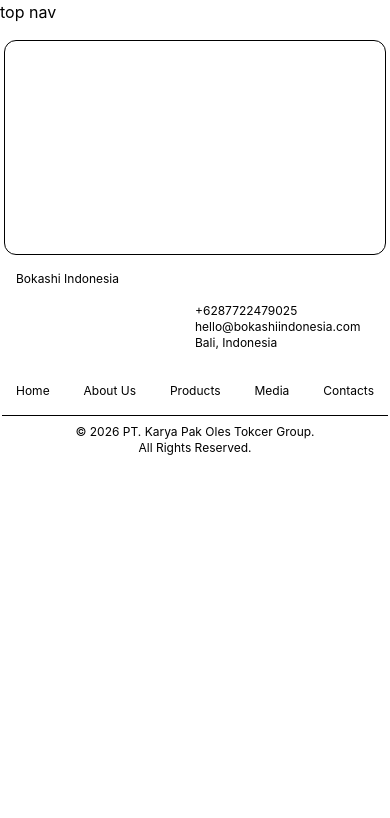
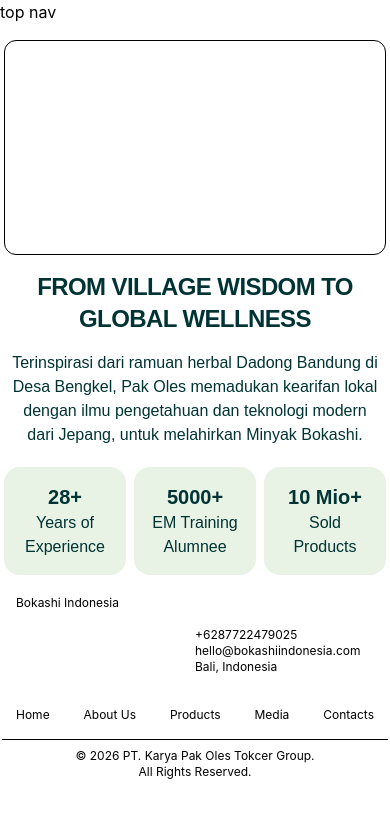
Before and after one commit to idambaliharyono/bokashi-landing-page, a SvelteKit app: page /about-us in a window 390 px wide. Shown: the top 818 px of the page. Built offline with nearby package versions, Linux system fonts and the light colour scheme.

Commit message:
creating some components

```diff
--- /dev/null
+++ b/src/lib/components/CenterText.svelte
@@ -0,0 +1,30 @@
+<!-- Hero.svelte -->
+<script>
+	let {
+		heading = 'this is heading',
+		body = [],
+		headingSizeMobile = '2xl',
+		headingSizeDesktop = '2xl'
+	} = $props();
+
+	const hadingClass = `text-${headingSizeMobile} lg:text-${headingSizeDesktop}`;
+</script>
+
+<div class="mt-4 flex w-full flex-col justify-center gap-4 px-2 text-center text-primary lg:px-10">
+	<div
+		class="gap-1/3 mx-4 flex flex-col justify-center font-heading
+    text-2xl font-black tracking-tight
+    lg:flex-row lg:gap-2"
+	>
+		<h2 class={hadingClass}>{heading}</h2>
+	</div>
+	<div class="flex flex-col gap-4">
+		<div class="w-full font-body">
+			{#each body as paragraph}
+				<p>
+					{paragraph}
+				</p>
+			{/each}
+		</div>
+	</div>
+</div>
--- a/src/routes/about-us/+page.svelte
+++ b/src/routes/about-us/+page.svelte
@@ -2,6 +2,38 @@
 	import Hero from '$lib/components/Hero.svelte';
 
 	import hero from '$lib/assets/slides3.jpg';
+	import CenterText from '$lib/components/CenterText.svelte';
+
+	const heroNumbers = [
+		{
+			number: '28',
+			body: 'Years of Experience'
+		},
+		{
+			number: '5000',
+			body: 'EM Training Alumnee'
+		},
+		{
+			number: '10 Mio',
+			body: 'Sold Products'
+		}
+	];
 </script>
 
 <Hero src={hero} alt="images">OUR STORY OF PURPOSE</Hero>
+
+<CenterText
+	heading="FROM VILLAGE WISDOM TO GLOBAL WELLNESS"
+	headingSize="rounded-2xl"
+	body={[
+		'Terinspirasi dari ramuan herbal Dadong Bandung di Desa Bengkel, Pak Oles memadukan kearifan lokal dengan ilmu pengetahuan dan teknologi modern dari Jepang, untuk melahirkan Minyak Bokashi.'
+	]}
+/>
+<div class="mt-4 grid grid-cols-3 gap-2 p-1 lg:gap-12 lg:px-12">
+	{#each heroNumbers as item}
+		<div class="rounded-2xl bg-secondary px-4 py-4 text-center text-primary lg:px-12">
+			<h4 class="text-xl font-bold">{item.number}+</h4>
+			<p>{item.body}</p>
+		</div>
+	{/each}
+</div>
```
